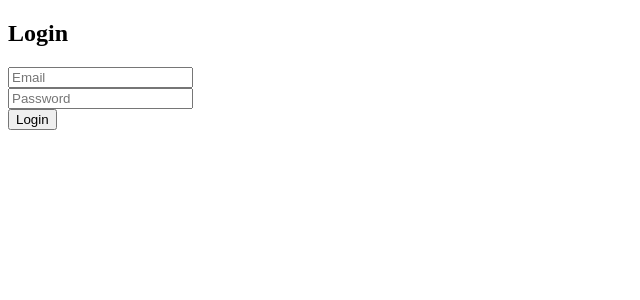
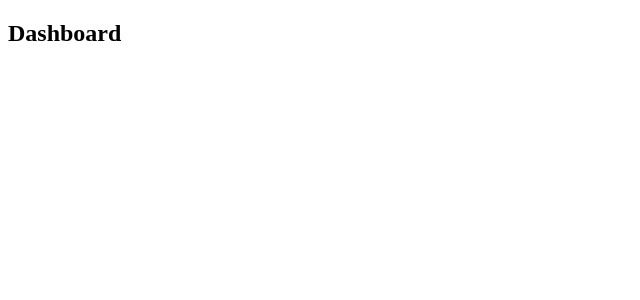
Before and after one commit to ShantanuisCoding/Sweet-shop-management, a React app in the folder frontend/: page /dashboard in a window 1280 px wide. Shown: the top 300 px of the page, without its empty margins (0-640 px from the left). Built offline with nearby package versions, Linux system fonts and the light colour scheme; the HTML template or start-up script is replaced by a standard one.

Commit message:
feat: add routing for login and dashboard

```diff
--- a/frontend/src/App.jsx
+++ b/frontend/src/App.jsx
@@ -1,9 +1,23 @@
+import { BrowserRouter, Routes, Route } from "react-router-dom";
 import Login from "./pages/Login";
+import Dashboard from "./pages/Dashboard";
+import ProtectedRoute from "./routes/ProtectedRoute";
 
 export default function App() {
   return (
-    <div>
-      <Login />
-    </div>
+    <BrowserRouter>
+      <Routes>
+        <Route path="/" element={<Login />} />
+
+        <Route
+          path="/dashboard"
+          element={
+            <ProtectedRoute>
+              <Dashboard />
+            </ProtectedRoute>
+          }
+        />
+      </Routes>
+    </BrowserRouter>
   );
 }
```
